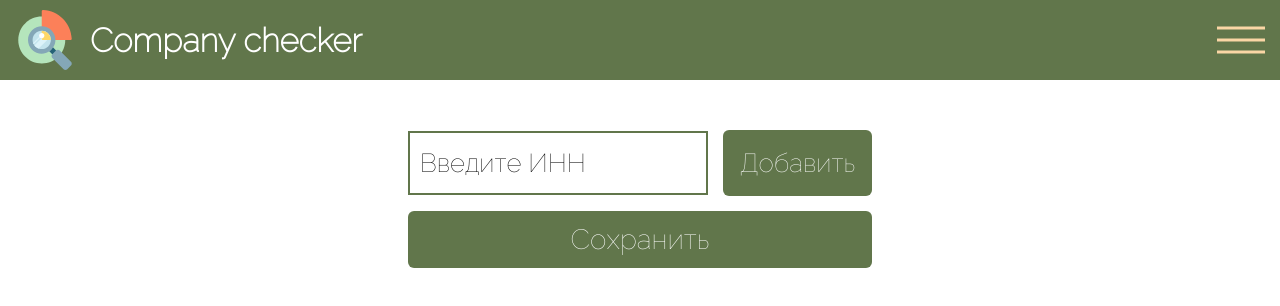
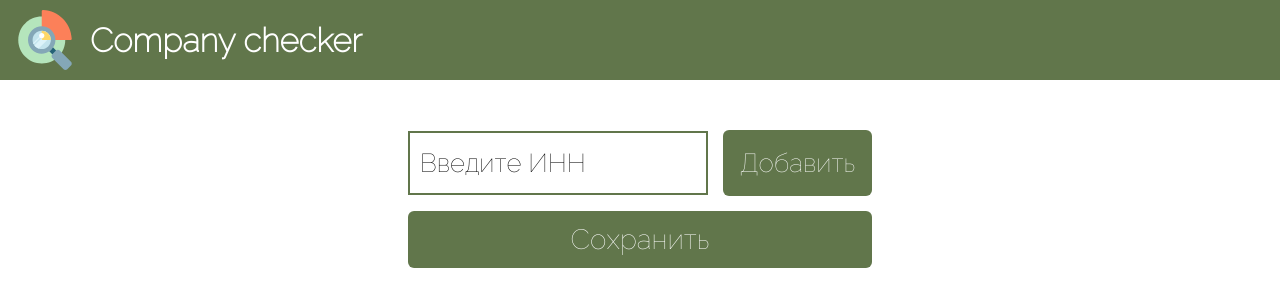
Before and after one commit to ravgusha/company-checker, a React (Create React App) app: page /add in a window 1280 px wide. Shown: the top 306 px of the page. Built offline with nearby package versions, Linux system fonts and the light colour scheme.

Commit message:
refactor: disable filters #CC-010

```diff
--- a/src/components/Header/index.tsx
+++ b/src/components/Header/index.tsx
@@ -16,7 +16,7 @@ const Header = () => {
   return (
     <header>
       <Logo />
-      <HamburgerIcon onClick={onClick} />
+      {/* <HamburgerIcon onClick={onClick} /> */}
     </header>
   );
 };
--- a/src/components/Table/index.tsx
+++ b/src/components/Table/index.tsx
@@ -27,7 +27,7 @@ const Table = () => {
 
   return (
     <div className="table-cont">
-      <TableFilters table={table} />
+      {/* <TableFilters table={table} /> */}
       <table>
         <TableHead table={table} />
         <TableBody table={table} />
```
